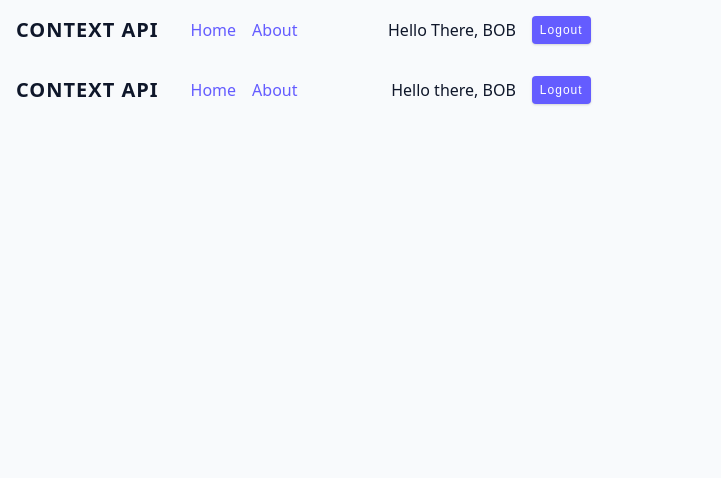
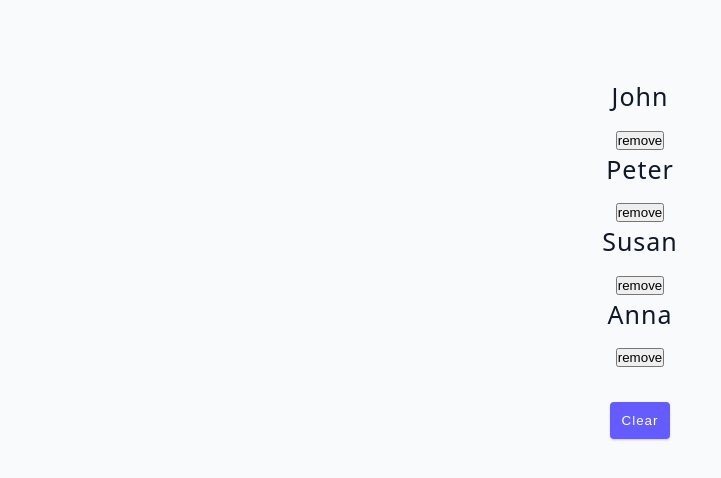
Before and after one commit to locaulker/03-advanced-react, a React (Vite) app: page / in a window 1280 px wide. Shown: the top 478 px of the page, without its empty margins (0-721 px from the left). Built offline with nearby package versions, Linux system fonts and the light colour scheme.

Commit message:
started useReducer

```diff
--- a/src/App.jsx
+++ b/src/App.jsx
@@ -1,12 +1,10 @@
-import Final from "./tutorial/09-context-api/final/context/Navbar"
-import Starter from "./tutorial/09-context-api/starter/Navbar"
+import Starter from "./tutorial/10-useReducer/starter/01-useReducer"
 
 function App() {
   return (
-    <>
-      <Final />
+    <div className="container">
       <Starter />
-    </>
+    </div>
   )
 }
 
--- a/src/tutorial/10-useReducer/starter/01-useReducer.jsx
+++ b/src/tutorial/10-useReducer/starter/01-useReducer.jsx
@@ -1,32 +1,53 @@
-import React from 'react';
-import { data } from '../../../data';
+import { useState } from "react"
+import { data } from "../../../data"
+
 const ReducerBasics = () => {
-  const [people, setPeople] = React.useState(data);
+  const [people, setPeople] = useState(data)
 
   const removeItem = (id) => {
-    let newPeople = people.filter((person) => person.id !== id);
-    setPeople(newPeople);
-  };
+    let newPeople = people.filter((person) => person.id !== id)
+    setPeople(newPeople)
+  }
+
+  const clearList = () => {
+    setPeople([])
+  }
+
+  const resetList = () => {
+    setPeople(data)
+  }
+
   return (
     <div>
       {people.map((person) => {
-        const { id, name } = person;
+        const { id, name } = person
         return (
-          <div key={id} className='item'>
+          <div key={id} className="item">
             <h4>{name}</h4>
             <button onClick={() => removeItem(id)}>remove</button>
           </div>
-        );
+        )
       })}
-      <button
-        className='btn'
-        style={{ marginTop: '2rem' }}
-        onClick={() => setPeople([])}
-      >
-        clear items
-      </button>
+
+      {people.length < 1 ? (
+        <button
+          className="btn"
+          style={{ marginTop: "2rem" }}
+          onClick={resetList}
+        >
+          Reset
+        </button>
+      ) : (
+        <button
+          className="btn"
+          style={{ marginTop: "2rem" }}
+          onClick={() => setPeople([])}
+        >
+          clear
+        </button>
+      )}
     </div>
-  );
-};
+  )
+}
 
-export default ReducerBasics;
+export default ReducerBasics
```
Also changed, not shown: 1 other file (tests, documents, lock files or other folders).
